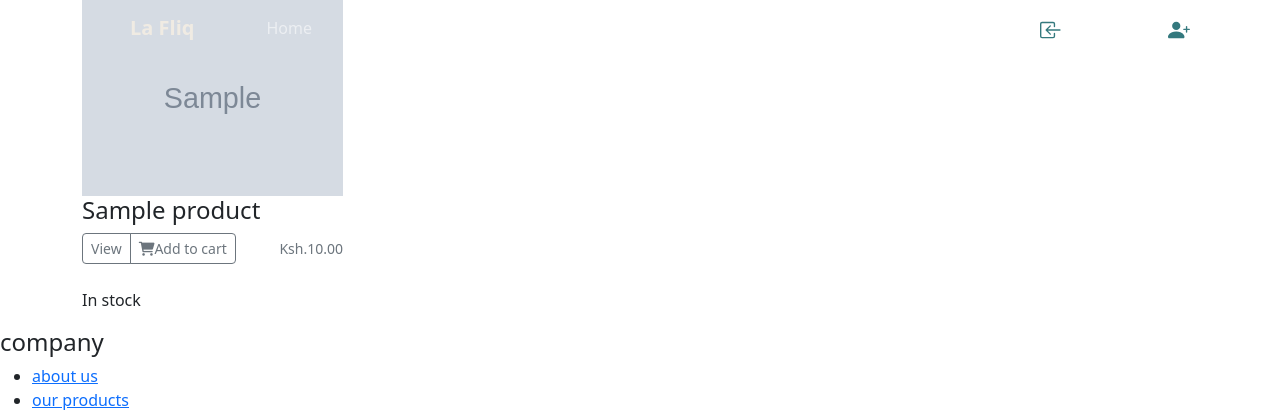
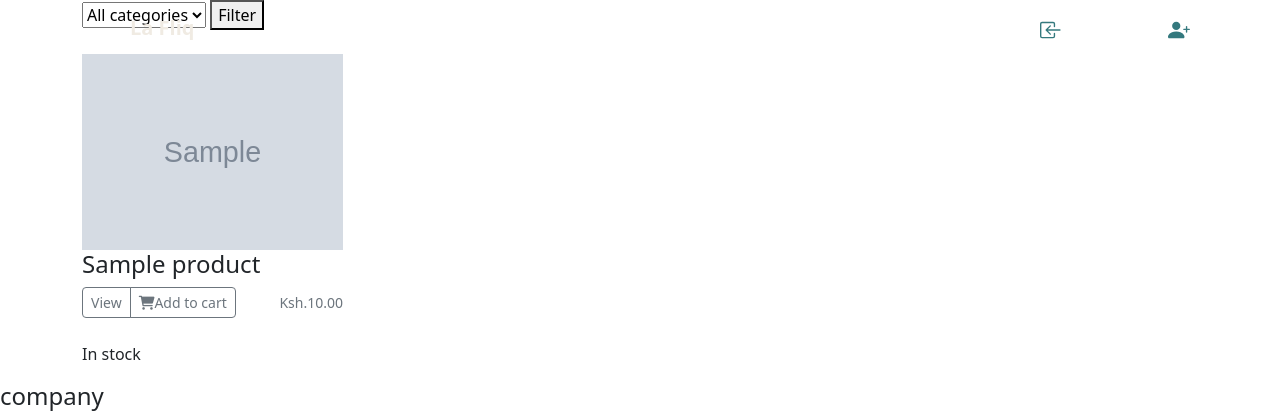
Before and after one commit to Wanjiru393/Portfolio_project, a Django app: page / in a window 1280 px wide. Shown: the top 414 px of the page. Run offline with Django 5.2, Linux system fonts and the light colour scheme; tables that the repository leaves empty hold one stand-in row (values such as "Sample post"); grey boxes marked "Sample" are stand-in pictures; some libraries are stand-ins or nearby versions.

Commit message:
Adding a filter method

```diff
--- a/Chatapp/templates/home.html
+++ b/Chatapp/templates/home.html
@@ -3,6 +3,18 @@
 
 {% block content %}
 <div class="container">
+    <!-- filter by category -->
+    <form method="get">
+        <select name="category">
+            <option value="">All categories</option>
+            {% for category in categories %}
+                <option value="{{ category.slug }}" {% if current_category == category.slug %}selected{% endif %}>{{ category.name }}</option>
+            {% endfor %}
+        </select>
+        <button type="submit">Filter</button>
+    </form>
+    <br>
+    <!-- end filter by category -->
 
     <div class="row">
         {% for product in products %}
@@ -20,7 +32,7 @@
 
                     <div class="d-flex justify-content-between align-items-center">
                         <div class="btn-group">
-                            <a href="#" class="btn btn-sm btn-outline-secondary">View</a>
+                            <a href="{% url 'product_detail' product.id %}" class="btn btn-sm btn-outline-secondary">View</a>
                             <a href="#" class="btn btn-sm btn-outline-secondary"><i class="fa fa-shopping-cart" aria-hidden="true"></i>Add to cart</a>
                         </div>
                         <small class="text-muted">Ksh.{{ product.price }}</small>
```
